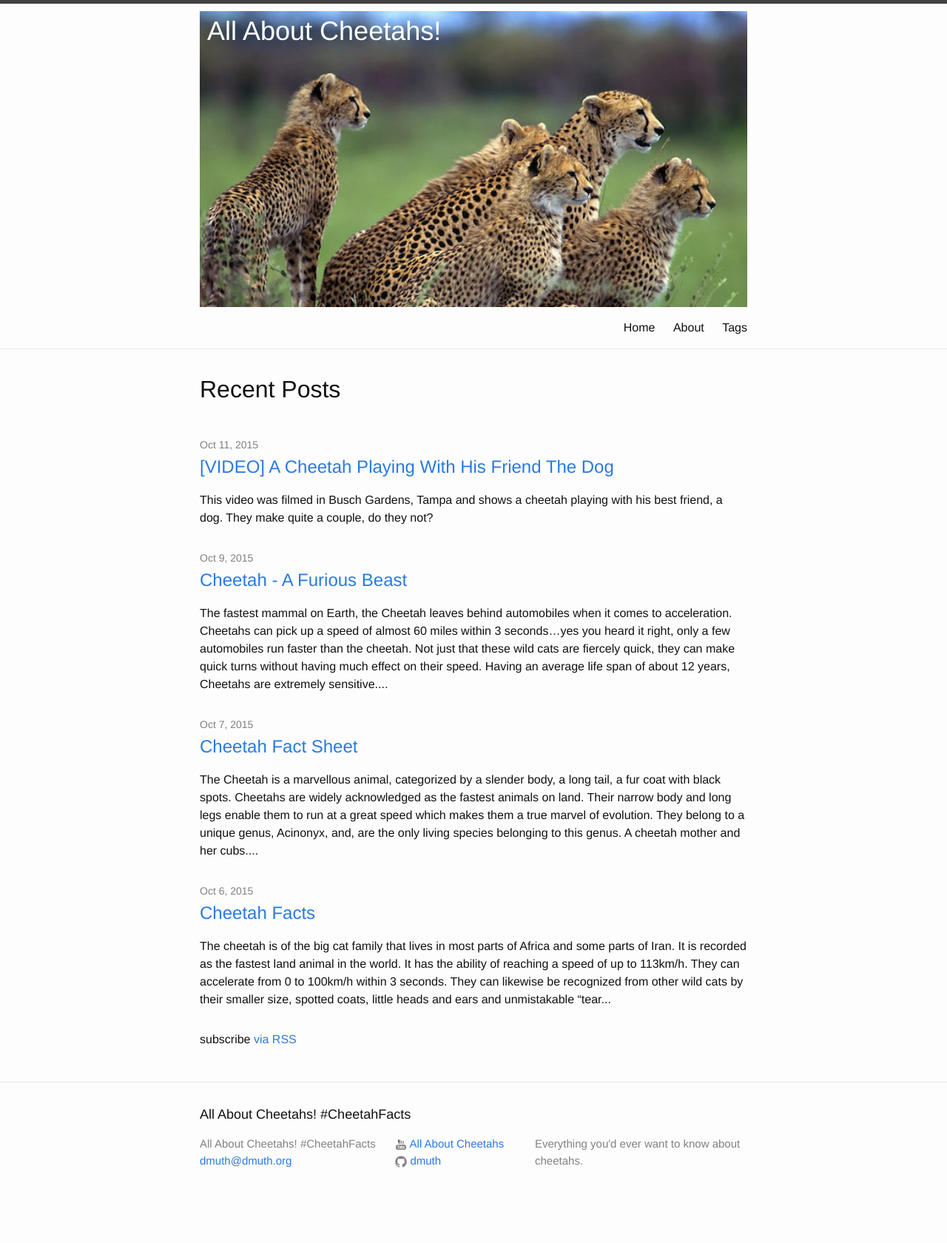
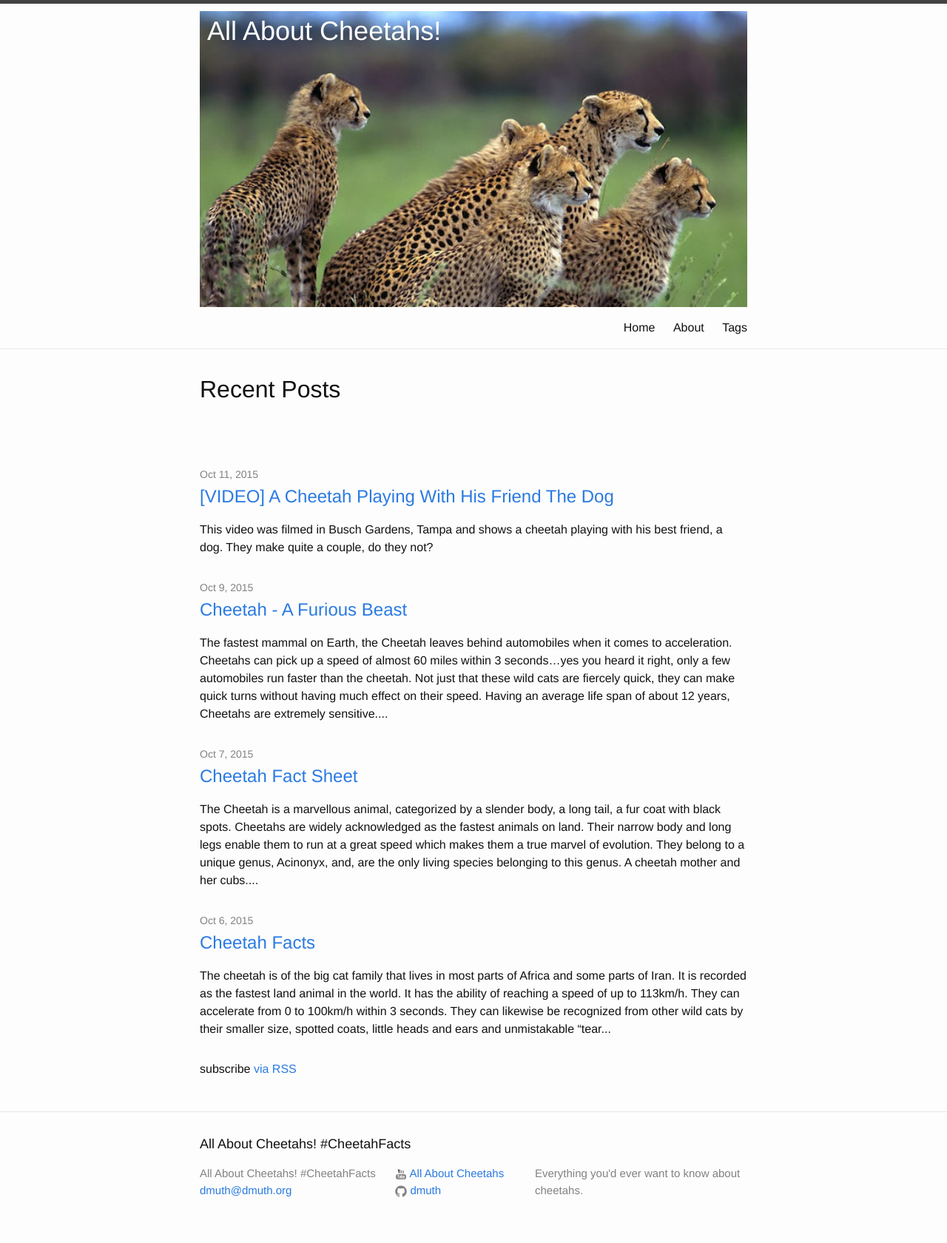
Before and after one commit to dmuth/dmuth.github.io, a Jekyll site: the page built from index.html, in a window 1280 px wide. Shown: the whole page at 74% size. Built offline with Jekyll 4.4.1, drawn with Linux system fonts in a browser that asks for light colours; comment, search, counter and statistics services are not loaded; before the commit the page ends 1640 px from its top, so only the background shows below that.

Commit message:
Removed comments and added height

```diff
--- a/_includes/addthis.html
+++ b/_includes/addthis.html
@@ -3,8 +3,8 @@
 Our Addthis buttons.
 {% endcomment %}
 
-<!-- Go to www.addthis.com/dashboard to customize your tools -->
 <script type="text/javascript" src="//s7.addthis.com/js/300/addthis_widget.js#pubid=ra-4fef5ef7798bceaa" async="async"></script>
 
-<!-- Go to www.addthis.com/dashboard to customize your tools -->
+<div style="height: 40px; ">
 <div class="addthis_sharing_toolbox"></div>
+</div>
```
